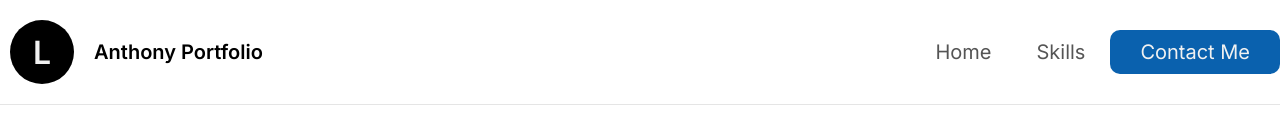
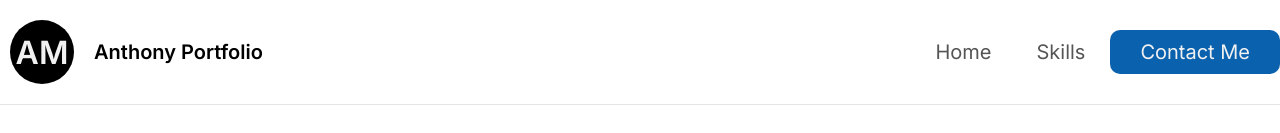
Before and after one commit to amalesevi/porfolio, a Next.js app: page / in a window 1280 px wide. Shown: the top 133 px of the page. Built offline with nearby package versions, Linux system fonts and the light colour scheme.

Commit message:
Updated Logo Text
Updated logo text to be my initials

```diff
--- a/app/page.tsx
+++ b/app/page.tsx
@@ -14,7 +14,7 @@ export default function Home() {
     <>
       <header>
         <a href="#" className="logo-holder">
-            <div className="logo">L</div>
+            <div className="logo">AM</div>
             <div className="logo-text">Anthony Portfolio</div>
         </a>
         <nav>
```
